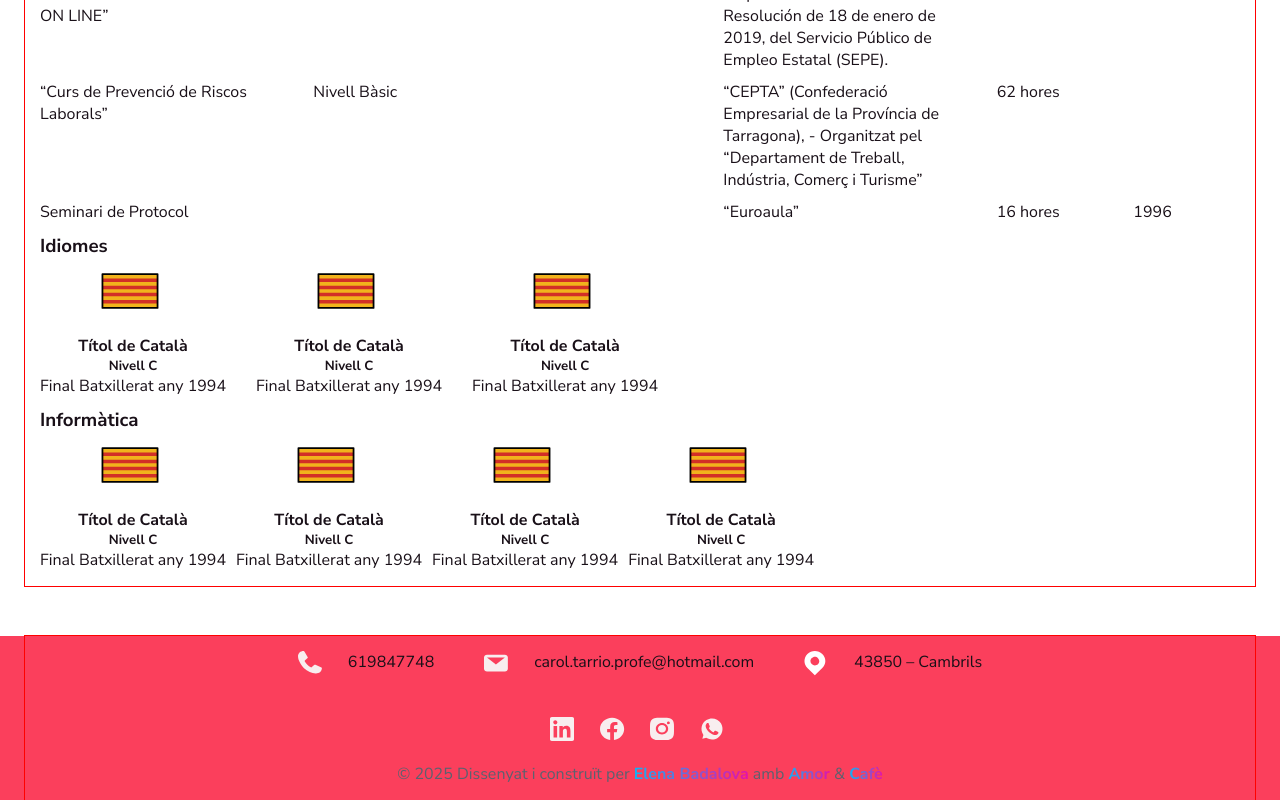
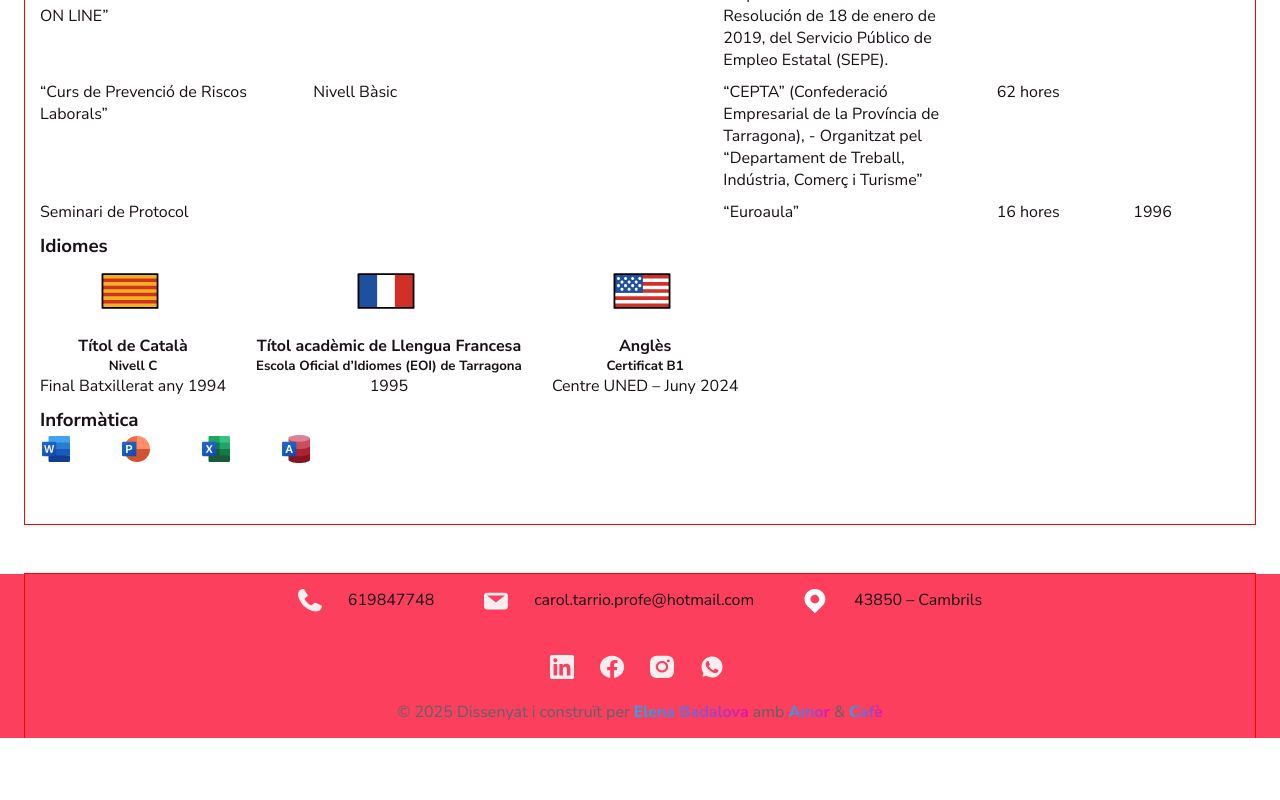
Before and after one commit to ElenaWebDev984/cv_carol, a React (Vite) app: page / in a window 1280 px wide. Shown: the part 6190-6990 px from the top of the page. After the commit the page ends 6928 px from the top, so only its background shows below. Built offline with nearby package versions, Linux system fonts and the light colour scheme.

Commit message:
added SkillTypes

```diff
--- a/src/layout/sections/formacio/Skill.tsx
+++ b/src/layout/sections/formacio/Skill.tsx
@@ -1,13 +1,21 @@
 import styled from "styled-components";
 import {Icon} from "../../../components/icon/Icon.tsx";
 
-export const Skill = () => {
+
+type SkillTypes = {
+    iconID: string
+    title?: string
+    subtitle?: string
+    text?: string
+}
+
+export const Skill = ({iconID, title, subtitle, text}: SkillTypes) => {
     return (
         <StyledSkill>
-            <Icon iconId='catalan' width='70' height='70' viewBox='0 0 70 70'/>
-            <SkillTitle>Títol de Català</SkillTitle>
-            <SkillSubtitle>Nivell C</SkillSubtitle>
-            <SkillText>Final Batxillerat any 1994</SkillText>
+            <Icon iconId={iconID} width='70' height='70' viewBox='0 0 70 70'/>
+            <SkillTitle>{title}</SkillTitle>
+            <SkillSubtitle>{subtitle}</SkillSubtitle>
+            <SkillText>{text}</SkillText>
         </StyledSkill>
     );
 };
```
